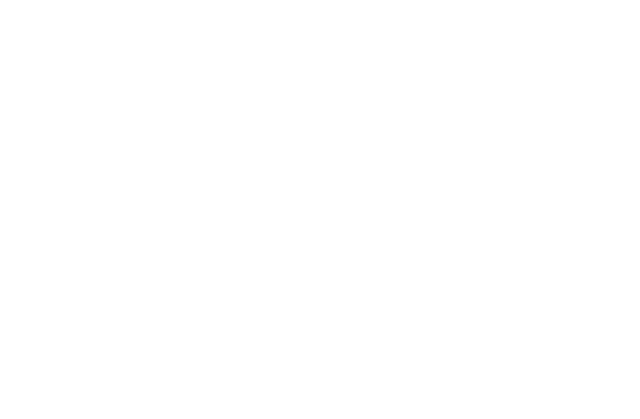
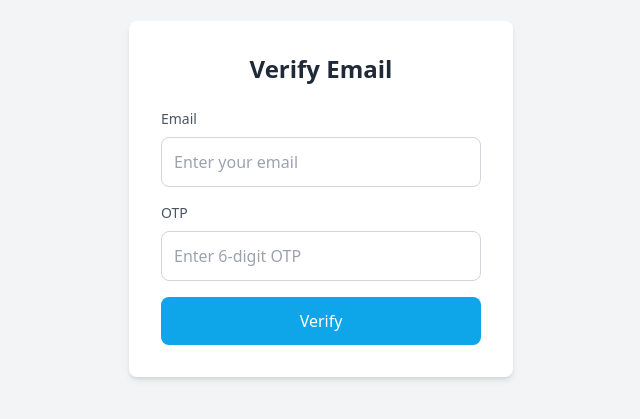
Before and after one commit to Annuppp/News-Management-System, a React (Vite) app in the folder client/: page /verify-otp in a window 1280 px wide. Before the commit this address had no page. Shown: the part 201-620 px from the top of the page, without its empty margins (319-959 px from the left). Built offline with nearby package versions, Linux system fonts and the light colour scheme.

Commit message:
made an OTP verification page

```diff
--- a/client/src/App.jsx
+++ b/client/src/App.jsx
@@ -7,6 +7,7 @@
 import Navbar from "./components/Navbar.jsx";
 import Login from "./pages/Login.jsx";
 import Register from "./pages/Register.jsx";
+import VerifyOTP from "./pages/VerifyOtp.jsx";
 
 function App() {
     return (
@@ -15,6 +16,7 @@
                 <Route element={<AuthLayout />}>
                     <Route path="/login" element={<Login />} />
                     <Route path="/register" element={<Register />} />
+                    <Route path="/verify-otp" element={<VerifyOTP />} />
                 </Route>
 
                 <Route element={<MainLayout />}>
--- a/client/src/pages/Register.jsx
+++ b/client/src/pages/Register.jsx
@@ -1,8 +1,11 @@
 import { useState } from "react";
 import api from "../services/api";
 import InputField from "../components/InputField";
+import { useNavigate } from "react-router-dom";
 
 function Register() {
+    const navigate = useNavigate();
+
     const [form, setForm] = useState({
         username: "",
         email: "",
@@ -106,7 +109,8 @@
                     "Content-Type": "multipart/form-data",
                 },
             });
-            alert("Registered Successfully");
+            alert("Registered Successfully! Please check your email for OTP.");
+            navigate("/verify-otp");
         } catch (err) {
             setErrors({
                 server:
--- /dev/null
+++ b/client/src/pages/VerifyOtp.jsx
@@ -0,0 +1,114 @@
+import { useState } from "react";
+import { useNavigate } from "react-router-dom";
+import api from "../services/api";
+import InputField from "../components/InputField";
+
+function VerifyOTP() {
+    const [form, setForm] = useState({
+        email: "",
+        otp: "",
+    });
+
+    const [errors, setErrors] = useState({});
+    const [loading, setLoading] = useState(false);
+    const navigate = useNavigate();
+
+    const handleChange = (e) => {
+        setForm({ ...form, [e.target.name]: e.target.value });
+    };
+
+    const validate = () => {
+        const newErrors = {};
+
+        if (!form.email.trim()) {
+            newErrors.email = "Email is required";
+        } else if (!/^[^\s@]+@[^\s@]+\.[^\s@]+$/.test(form.email)) {
+            newErrors.email = "Invalid email format";
+        }
+
+        if (!form.otp.trim()) {
+            newErrors.otp = "OTP is required";
+        } else if (form.otp.length !== 6) {
+            newErrors.otp = "OTP must be 6 digits";
+        }
+
+        setErrors(newErrors);
+        return Object.keys(newErrors).length === 0;
+    };
+
+    const handleSubmit = async (e) => {
+        e.preventDefault();
+        if (!validate()) return;
+
+        setLoading(true);
+        try {
+            const res = await api.get("/user/verify-email", {
+                params: { otp: form.otp, email: form.email },
+            });
+            alert("Email verified successfully!");
+            navigate("/login");
+        } catch (err) {
+            setErrors({
+                server:
+                    err.response?.data?.message ||
+                    "Verification failed. Please check your OTP.",
+            });
+        } finally {
+            setLoading(false);
+        }
+    };
+
+    const fields = [
+        {
+            label: "Email",
+            type: "email",
+            placeholder: "Enter your email",
+            name: "email",
+        },
+        {
+            label: "OTP",
+            type: "text",
+            placeholder: "Enter 6-digit OTP",
+            name: "otp",
+        },
+    ];
+
+    return (
+        <div className="min-h-screen flex items-center justify-center bg-gray-100">
+            <form
+                onSubmit={handleSubmit}
+                className="bg-white p-8 rounded-lg shadow-md w-96"
+            >
+                <h2 className="text-2xl font-bold text-gray-800 mb-6 text-center">
+                    Verify Email
+                </h2>
+
+                {fields.map((field) => (
+                    <InputField
+                        key={field.name}
+                        {...field}
+                        value={form[field.name]}
+                        onChange={handleChange}
+                        error={errors[field.name]}
+                    />
+                ))}
+
+                {errors.server && (
+                    <p className="text-red-500 text-sm mb-4 text-center">
+                        {errors.server}
+                    </p>
+                )}
+
+                <button
+                    type="submit"
+                    className="w-full bg-sky-500 text-white p-3 rounded-lg font-medium hover:bg-sky-600 transition disabled:opacity-50 disabled:cursor-not-allowed"
+                    disabled={loading}
+                >
+                    {loading ? "Verifying..." : "Verify"}
+                </button>
+            </form>
+        </div>
+    );
+}
+
+export default VerifyOTP;
```
Also changed, not shown: 1 other file (tests, documents, lock files or other folders).
